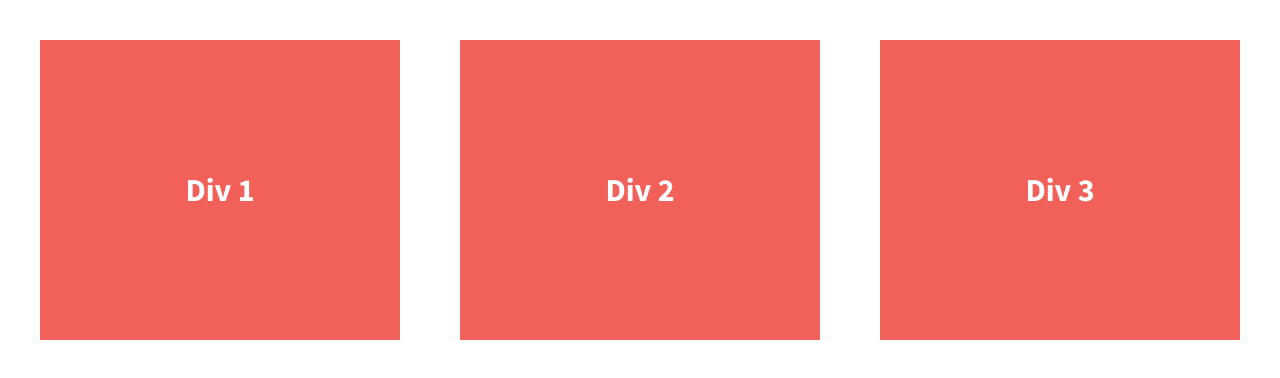
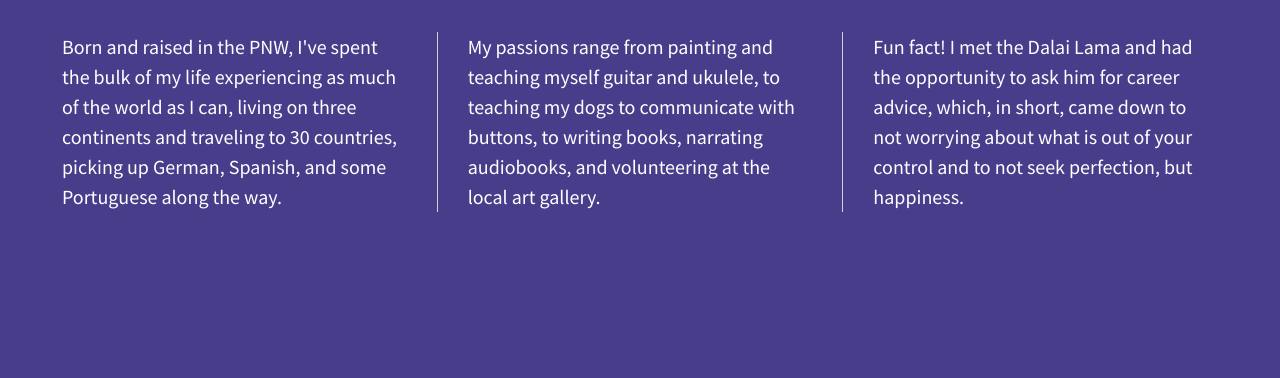
Before and after one commit to sueselle/206-flexbox-div, a plain HTML site: page index.html in a window 1280 px wide. Drawn offline with nearby package versions, Linux system fonts and the light colour scheme.

Commit message:
Changed CSS styling on font and background color

```diff
--- a/css/main.css
+++ b/css/main.css
@@ -97,39 +97,51 @@ textarea {
 
 
 html {
-  background-color: #fff;
+  background-color: darkslateblue;
   height: 100%;
+  width: 100%;
 }
 
 body {
   font-family: 'Source Sans Pro', sans-serif;
+  font-weight: 400;
   padding: 2em;
-  font-size: 1.25em;
   height: 100%;
+  color: #fff;
 }
 
 .wrapper {
   /*add display:flex and set justify-content to space-between*/
-  font-weight: 700;
   display: flex;
   justify-content: space-between;
-  align-items: center;
+  align-items: top;
+
 }
 
 .div-1, .div-2, .div-3 {
   /*give the divs a width of 30%, add display:flex, set justify-content and align-items to center*/
   color: #fff;
   line-height: 1.5em;
-  font-size: 1.6em;
-  background-color: #f16059;
-  height: 300px;
+  font-size: 1.25em;
+  background-color: darkslateblue;
+  height: auto;
   display: flex;
   width: 30%;
   justify-content: center;
   align-items: center;
+  padding-left: 1.5em;
+  padding-right: 1.5em;
+}
+.div-2 {
+
+    border-left: 1px solid lightgray;
+    border-right: 1px solid lightgray;
 }
 
-
+.wrapper span {
+    font-family: 'Lora', sans-serif;
+    font-size: 1.3em;
+}
 
 
 /* ==========================================================================
--- a/index.html
+++ b/index.html
@@ -23,13 +23,13 @@
 
         <section class="wrapper">
             <div class="div-1">
-                Div 1
+                Born and raised in the PNW, I've spent the bulk of my life experiencing as much of the world as I can, living on three continents and traveling to 30 countries, picking up German, Spanish, and some Portuguese along the way.
             </div>
             <div class="div-2">
-                Div 2
+                My passions range from painting and teaching myself guitar and ukulele, to teaching my dogs to communicate with buttons, to writing books, narrating audiobooks, and volunteering at the local art gallery.
             </div>
             <div class="div-3">
-                Div 3
+                Fun fact! I met the Dalai Lama and had the opportunity to ask him for career advice, which, in short, came down to not worrying about what is out of your control and to not seek perfection, but happiness.
             </div>
         </section>
 
```
